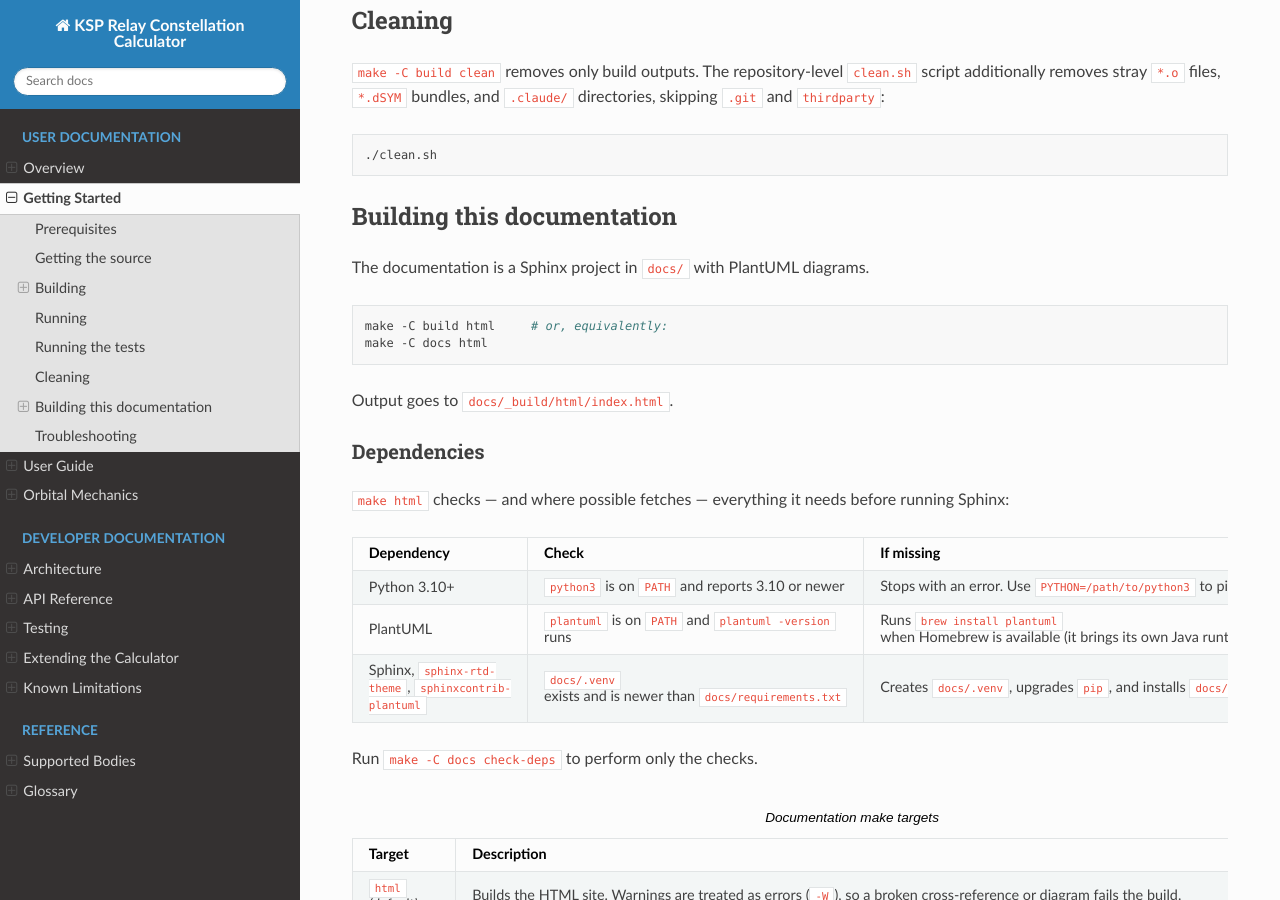
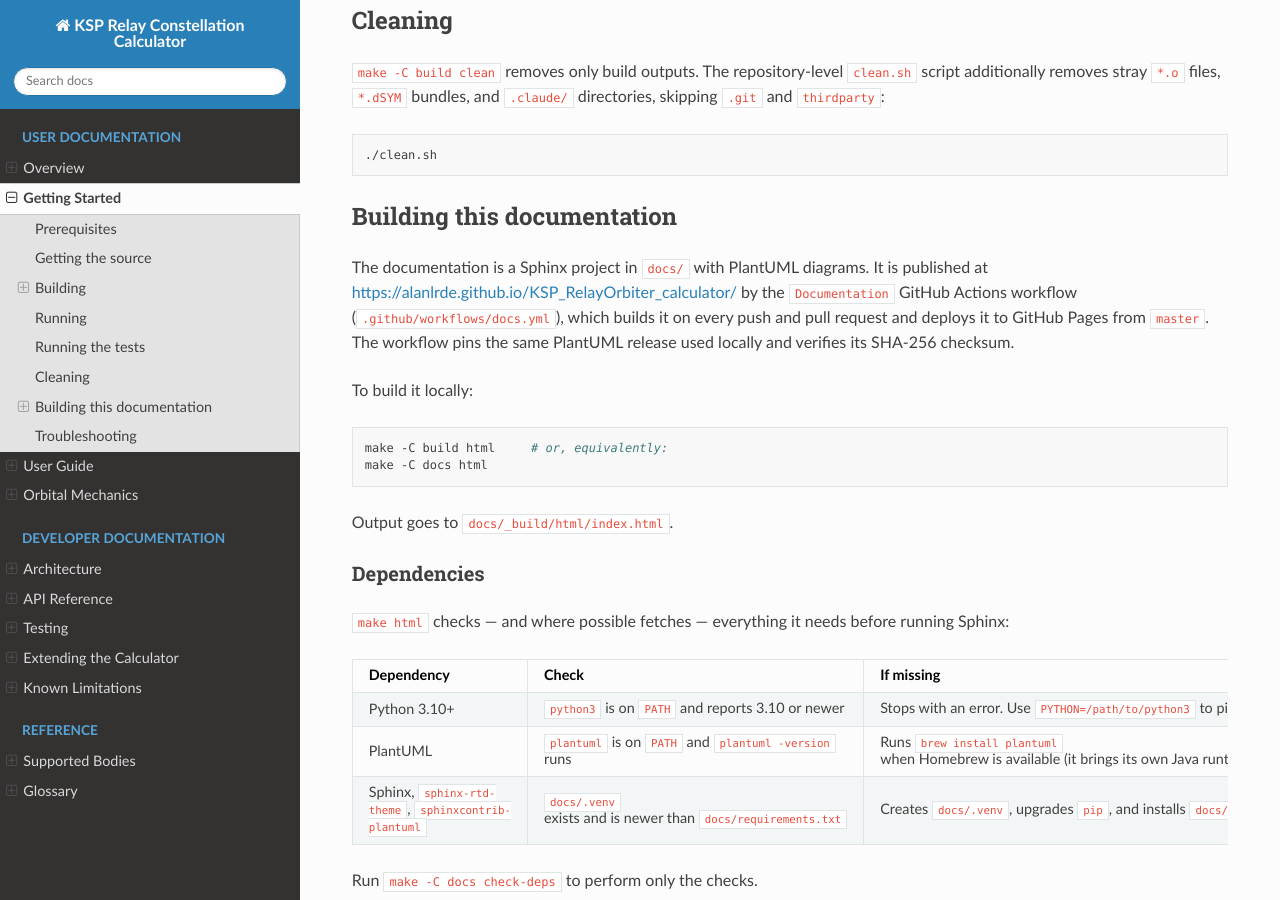
Before and after one commit to AlaNLrdE/KSP_RelayOrbiter_calculator, a Sphinx documentation site: the page built from docs/source/getting_started.rst, in a window 1280 px wide and 900 px high, scrolled down 2603 px. Built offline with Sphinx 7.4.7 and the Read the Docs theme 3.1.0, drawn with Linux system fonts in a browser that asks for light colours.

Commit message:
[relay_calculator] Publish Sphinx docs to GitHub Pages
Add a Documentation workflow that builds the Sphinx site on every push
and pull request and deploys it to GitHub Pages from master. It installs
Python, Java, and Graphviz, and pins PlantUML 1.2026.2 (the release used
locally) with a SHA-256 check instead of Ubuntu's outdated package. Link
the published docs and the workflow badge from the README and the
Getting Started guide.

Alan Ocegueda

Co-Authored-By: Claude Opus 5.5 <noreply@anthropic.com>

```diff
--- a/docs/source/getting_started.rst
+++ b/docs/source/getting_started.rst
@@ -160,6 +160,13 @@ Building this documentation
 ---------------------------
 
 The documentation is a Sphinx project in ``docs/`` with PlantUML diagrams.
+It is published at https://alanlrde.github.io/KSP_RelayOrbiter_calculator/ by
+the ``Documentation`` GitHub Actions workflow
+(``.github/workflows/docs.yml``), which builds it on every push and pull
+request and deploys it to GitHub Pages from ``master``. The workflow pins the
+same PlantUML release used locally and verifies its SHA-256 checksum.
+
+To build it locally:
 
 .. code-block:: sh
 
```
Also changed, not shown: README.md (+7 -1 lines), 1 other file.
